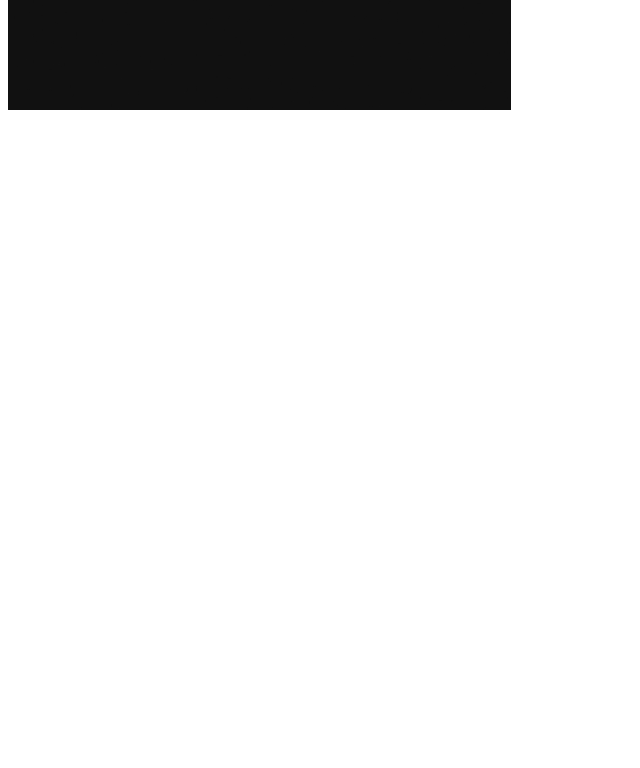
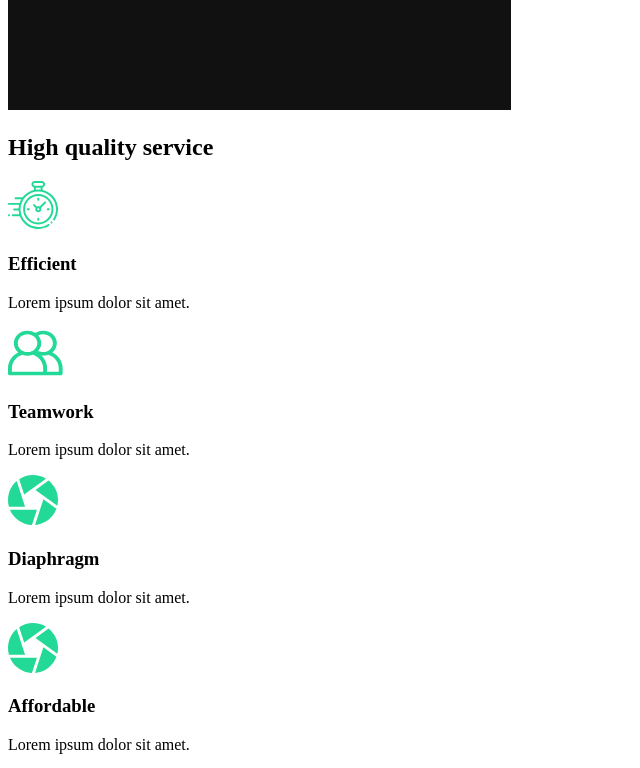
Before and after one commit to Kaniha-H/react-portfolio, a React (Create React App) app: page / in a window 1280 px wide. Shown: the part 860-1628 px from the top of the page, without its empty margins (0-640 px from the left). Before the commit the page ends 982 px from the top, so only its background shows below. Built offline with nearby package versions, Linux system fonts and the light colour scheme.

Commit message:
creating services section

```diff
--- /dev/null
+++ b/src/components/ServicesSection.js
@@ -0,0 +1,52 @@
+import React from 'react';
+// Icons
+import clock from './../images/clock.svg';
+import diaphragm from './../images/diaphragm.svg';
+import money from './../images/money.svg';
+import teamwork from './../images/teamwork.svg';
+import home2 from './../images/home2.png';
+
+const ServicesSection = () => {
+    return (
+        <div className="services">
+            <div className="decription">
+                <h2>High <span>quality</span> service</h2>
+                <div className="cards">
+                    <div className="card">
+                        <div className="icon">
+                            <img src={ clock } alt="" />
+                            <h3>Efficient</h3>
+                            <p>Lorem ipsum dolor sit amet.</p>
+                        </div>
+                    </div>
+                    <div className="card">
+                        <div className="icon">
+                            <img src={ teamwork } alt="" />
+                            <h3>Teamwork</h3>
+                            <p>Lorem ipsum dolor sit amet.</p>
+                        </div>
+                    </div>
+                    <div className="card">
+                        <div className="icon">
+                            <img src={ diaphragm } alt="" />
+                            <h3>Diaphragm</h3>
+                            <p>Lorem ipsum dolor sit amet.</p>
+                        </div>
+                    </div>
+                    <div className="card">
+                        <div className="icon">
+                            <img src={ money } alt="" />
+                            <h3>Affordable</h3>
+                            <p>Lorem ipsum dolor sit amet.</p>
+                        </div>
+                    </div>
+                </div>
+            </div>
+            <div className="image">
+                <img src={ home2 } alt="" />
+            </div>
+        </div>
+    );
+}
+
+export default ServicesSection;
--- a/src/pages/AboutUs.js
+++ b/src/pages/AboutUs.js
@@ -1,12 +1,14 @@
 import React from 'react';
 // Pages components
 import Aboutsection from '../components/AboutSection';
+import ServicesSection from '../components/ServicesSection';
 
 const Aboutus = () => {
     return (
-        <div>
+        <>
             <Aboutsection />
-        </div>
+            <ServicesSection />
+        </>
     );
 }
 
```
